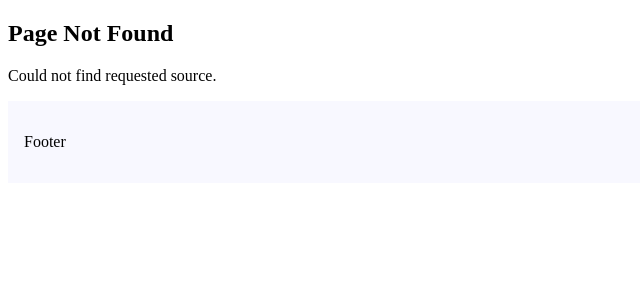
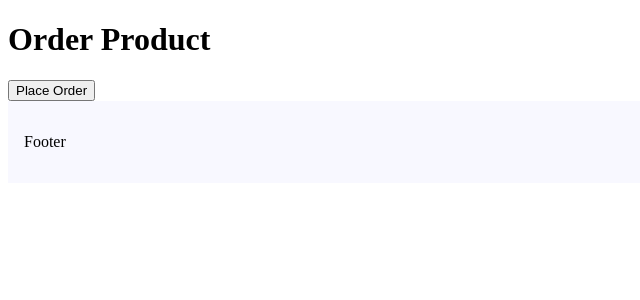
Before and after one commit to Win94js/Learning_NextJS, a Next.js app: page /order-product in a window 1280 px wide. Before the commit this address had no page. Shown: the top 300 px of the page, without its empty margins (0-640 px from the left). Built offline with nearby package versions, Linux system fonts and the light colour scheme.

Commit message:
Navigating Programmatically

```diff
--- /dev/null
+++ b/src/app/order-product/page.tsx
@@ -0,0 +1,16 @@
+"use client"
+
+import { useRouter } from "next/navigation"
+
+export default function OrderProduct(){
+    const router = useRouter();
+    const handleClick = () => {
+        console.log("Place your order")
+        router.push("/");
+    }
+    return(
+    <>
+    <h1>Order Product</h1>
+    <button onClick={handleClick}>Place Order</button>
+    </>)
+}
--- a/src/app/products/[productId]/reviews/[reviewId]/not-found.tsx
+++ b/src/app/products/[productId]/reviews/[reviewId]/not-found.tsx
@@ -1,5 +1,4 @@
 "use client"
-import { PathnameContext } from "next/dist/shared/lib/hooks-client-context.shared-runtime";
 import { usePathname } from "next/navigation";
 
 export default function NotFound(){
--- a/src/app/products/[productId]/reviews/[reviewId]/page.tsx
+++ b/src/app/products/[productId]/reviews/[reviewId]/page.tsx
@@ -1,4 +1,4 @@
-import { notFound } from "next/navigation";
+import { notFound,redirect } from "next/navigation";
 
 export default async function ProductReview({
     params,
@@ -10,7 +10,8 @@
 }){
     const {productId, reviewId}  = await params;
     if(parseInt(reviewId) > 1000){
-        notFound();
+        // notFound(); can use redirect method
+        redirect("/products")
     }
     return (<h1>Review {reviewId} for product {productId}</h1>)
 }
```
